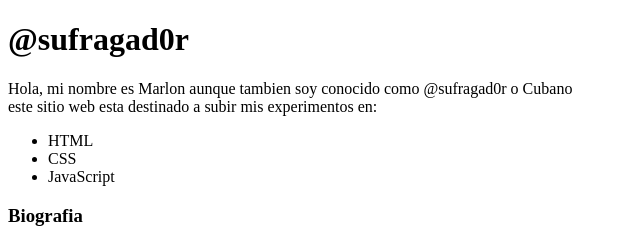
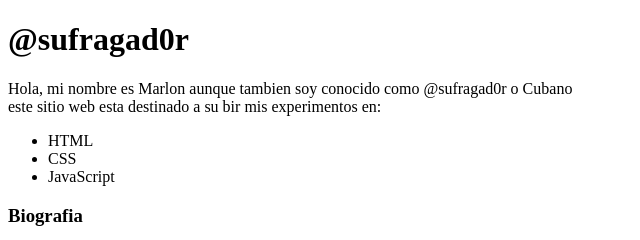
Before and after one commit to sufragad0r/MProject, a plain HTML site: page index.html in a window 1280 px wide. Shown: the top 240 px of the page, 0-640 px from the left. Drawn offline with Linux system fonts and the light colour scheme.

Commit message:
@sufragador update

```diff
--- a/index.html
+++ b/index.html
@@ -10,7 +10,7 @@
    <body>
     <h1>@sufragad0r</h1>
     <p>Hola, mi nombre es Marlon aunque tambien soy conocido como @sufragad0r o Cubano<br>
-    este sitio web esta destinado a subir mis experimentos en:
+    este sitio web esta destinado a su  bir mis experimentos en:
     <ul>
      <li>HTML</li>
      <li>CSS</li>
```
